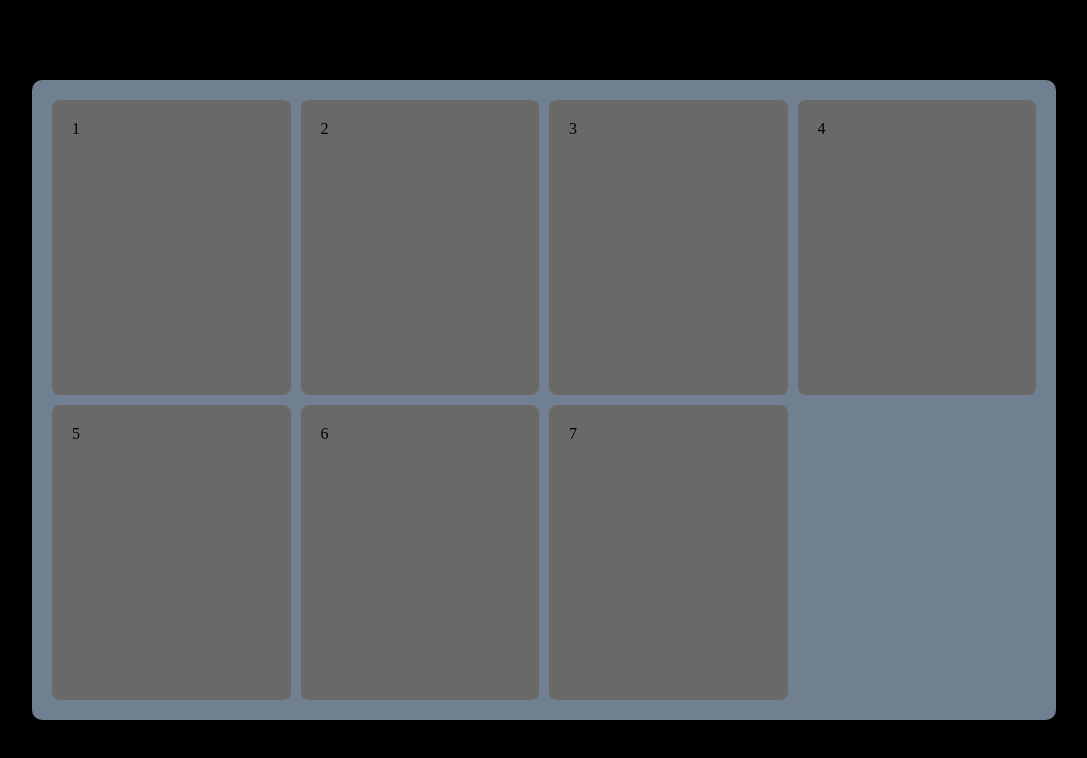
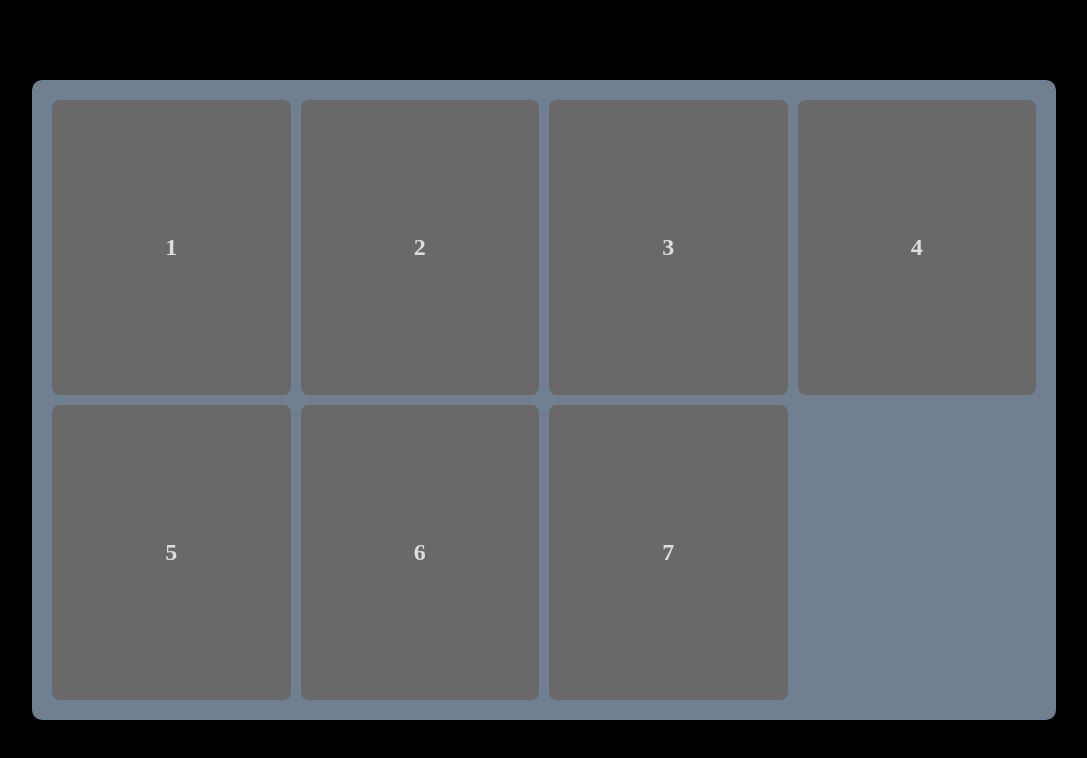
Before and after one commit to Gbeemiga/Responsive-grids, a plain HTML site: page index.html in a window 1280 px wide. Shown: the whole page, without its empty margins (96-1183 px from the left). Drawn offline with Linux system fonts and the light colour scheme.

Commit message:
Second version

```diff
--- a/app.css
+++ b/app.css
@@ -30,4 +30,10 @@
     background-color: dimgrey;
     border-radius: 8px;
     padding: 20px;
+    display: flex;
+    justify-content: center;
+    align-items: center;
+    font-size: x-large;
+    font-weight: bold;
+    color: #ddd;
 }
```
